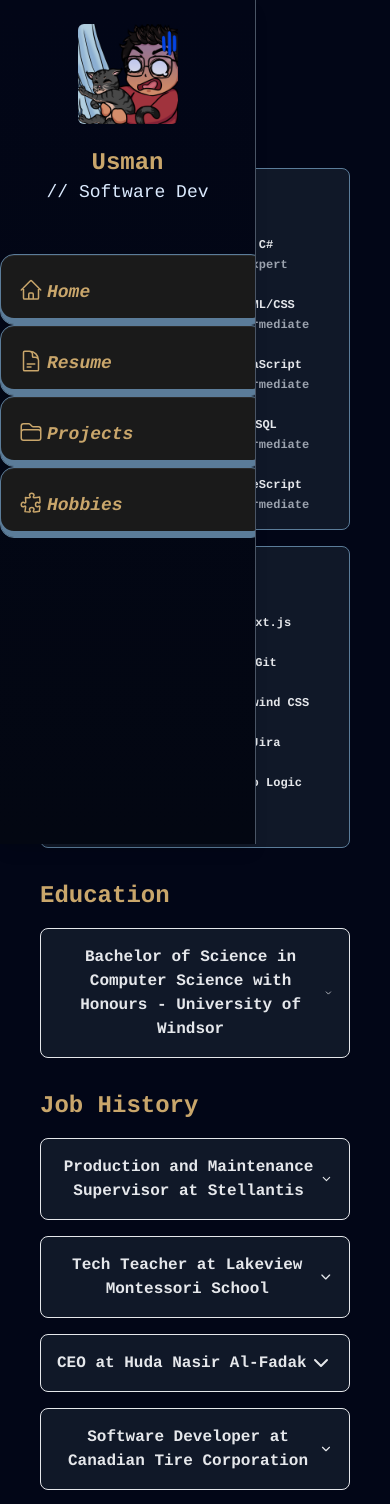
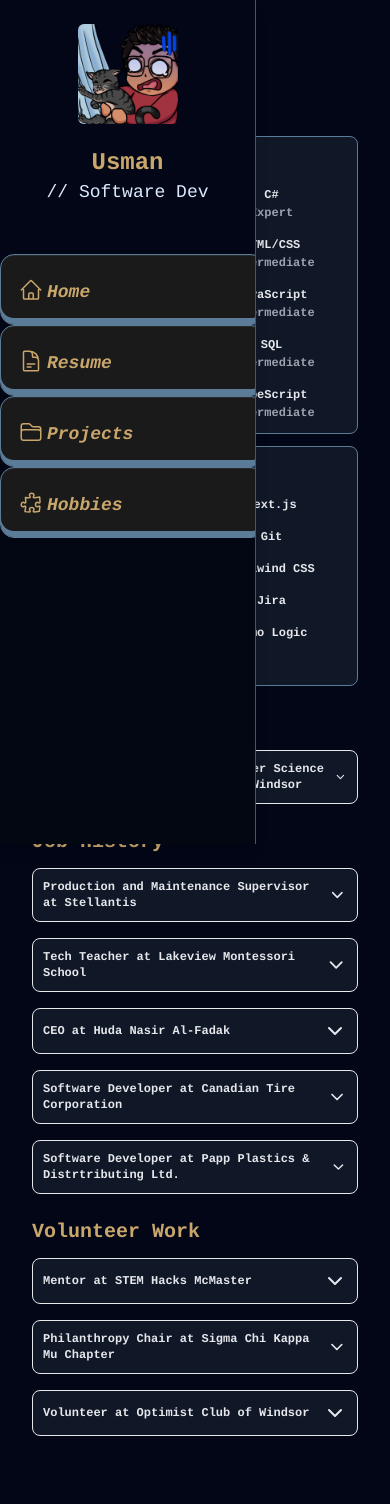
Before and after one commit to Ushmayne/Personal-Site, a Next.js app in the folder my-app/: page /resume in a window 390 px wide. Shown: the top 1504 px of the page. Built offline with nearby package versions, Linux system fonts and the light colour scheme.

Commit message:
added a spotify embed to show recent songs that I have been listening to. Updared the resume page to have improved scaling

```diff
--- a/my-app/app/hobbies/music/page.tsx
+++ b/my-app/app/hobbies/music/page.tsx
@@ -5,37 +5,59 @@ export const metadata = {
   title: 'Music | My Hobbies',
 };
 
+// Array of Spotify embed URLs to choose from
+
+const spotifyEmbeds = [
+  "https://open.spotify.com/embed/track/4NctNkFaMwv4cvgtB7l1JX?utm_source=generator",
+  "https://open.spotify.com/embed/track/5Y6nVaayzitvsD5F7nr3DV?utm_source=generator",
+  "https://open.spotify.com/embed/track/01vCzM84c5JLSkG2iXC9VZ?utm_source=generator",
+  "https://open.spotify.com/embed/track/1E0g6RGjNImtYGXrpKw2Mn?utm_source=generator",
+  "https://open.spotify.com/embed/track/1S3D66ibMVgNxOOZLKmhH0?utm_source=generator",
+];
+
+function getRandomSpotifyEmbed() {
+  return spotifyEmbeds[Math.floor(Math.random() * spotifyEmbeds.length)];
+}
+
 export default function MusicPage() {
+  const randomSpotifyUrl = getRandomSpotifyEmbed();
+
   return (
-    <div className="ml-6 px-12 py-10 min-h-screen">
+    <div className="ml-3 md:ml-6 px-4 md:px-12 py-6 md:py-10 min-h-screen">
       {/* Header */}
-      <div className="mb-12">
-        <h1 className="text-5xl font-bold text-cabin-glow mb-8">Hobbies</h1>
-        <p className="text-cabin-text text-lg">Explore the things I'm passionate about</p>
+      <div className="mb-8 md:mb-12">
+        <h1 className="text-3xl md:text-5xl font-bold text-cabin-glow mb-4 md:mb-8">Hobbies</h1>
+        <p className="text-cabin-text text-base md:text-lg">Explore the things I'm passionate about</p>
       </div>
 
       {/* Navigation Bar */}
       <HobbiesNav activeHobby="music" />
 
       {/* Hobby Content */}
-      <div className="mb-12">
-        <div className="flex items-start gap-8 mb-8">
+      <div className="mb-8 md:mb-12">
+        <div className="flex flex-col md:flex-row items-start gap-4 md:gap-8 mb-6 md:mb-8">
           <div className="flex-1">
-            <h2 className="text-4xl font-bold text-cabin-glow mb-4">
+            <h2 className="text-2xl md:text-4xl font-bold text-cabin-glow mb-3 md:mb-4">
               Music
             </h2>
-            <p className="text-cabin-text text-lg leading-relaxed">
+            <p className="text-cabin-text text-base md:text-lg leading-relaxed">
               Music is a universal language that connects people across cultures and experiences. Over time, I’ve developed an appreciation for a wide range of musical styles, exploring hundreds of genres and continuously expanding my listening habits.
             </p>
           </div>
         </div>
 
         {/* Detailed Content */}
-        <div className="space-y-6 text-cabin-text text-lg leading-relaxed">
+        <div className="space-y-4 md:space-y-6 text-cabin-text text-base md:text-lg leading-relaxed">
           <p>
             My interest in music began at a young age after hearing Love the Way You Lie for the first time, which sparked a lasting curiosity to discover new sounds and artists. Since then, I’ve enjoyed broadening my musical taste and sharing music with others as a way to connect and exchange perspectives.
           </p>
+          <p> Here is a song I have recently been listening to: </p>
+          <div className="w-full overflow-hidden" style={{ aspectRatio: "1 / 1.15" }}>
+            <iframe data-testid="embed-iframe" style={{ borderRadius: "12px", width: "100%", height: "10%" }} src={randomSpotifyUrl} frameBorder="0" allowFullScreen allow="autoplay; clipboard-write; encrypted-media; fullscreen; picture-in-picture" loading="lazy"></iframe>
+          </div>
         </div>
+
+
 
 
       </div>
--- a/my-app/app/resume/page.tsx
+++ b/my-app/app/resume/page.tsx
@@ -178,16 +178,16 @@ function CollapsibleSection({ title, children, defaultOpen = false }: { title: s
     <div className="mb-4 border border-cabin-text rounded-lg overflow-hidden bg-gray-900">
       <button
         onClick={() => setIsOpen(!isOpen)}
-        className="w-full flex items-center justify-between p-4 text-cabin-text font-semibold transition-colors hover:bg-black/20 text-cabin-text"
+        className="w-full flex items-center justify-between p-2.5 sm:p-4 text-cabin-text font-semibold transition-colors hover:bg-black/20 text-xs sm:text-sm md:text-base"
       >
-        <span>{title}</span>
+        <span className="text-left">{title}</span>
         <ChevronDown
           size={24}
           className={`transform transition-transform duration-300 ${isOpen ? 'rotate-180' : ''}`}
         />
       </button>
       <div className={`overflow-hidden transition-all duration-900 ease-in-out ${isOpen ? 'max-h-120' : 'max-h-0'}`}>
-        <div className="p-4 bg-gray-900 border-t border-cabin-text text-cabin-text">
+        <div className="p-2.5 sm:p-4 bg-gray-900 border-t border-cabin-text text-cabin-text text-xs sm:text-sm md:text-base">
           {children}
         </div>
       </div>
@@ -197,31 +197,31 @@ function CollapsibleSection({ title, children, defaultOpen = false }: { title: s
 
 export default function Resume() {
   return (
-    <main className="px-4 md:px-6 lg:px-12 py-6 md:py-10 min-h-screen md:ml-6">
-      <div className="mb-12">
-        <div className="flex flex-col sm:flex-row items-start sm:items-center justify-between gap-4 mb-8">
-          <h1 className="text-2xl sm:text-4xl font-bold text-cabin-glow">Resume</h1>
+    <main className="px-2 sm:px-4 md:px-6 lg:px-12 py-4 sm:py-6 md:py-10 min-h-screen md:ml-6">
+      <div className="mb-8 md:mb-12">
+        <div className="flex flex-col sm:flex-row items-start sm:items-center justify-between gap-3 sm:gap-4 mb-6 sm:mb-8">
+          <h1 className="text-xl sm:text-3xl md:text-4xl font-bold text-cabin-glow">Resume</h1>
           <a
             href="/UsmanNaveedResume.pdf"
             download="UsmanNaveedResume.pdf"
-            className="bg-royal text-cabin-text hover:text-cabin-glow hover:bg-opacity-90 px-6 py-2 rounded-lg font-semibold transition-all whitespace-nowrap"
+            className="bg-royal text-cabin-text hover:text-cabin-glow hover:bg-opacity-90 px-4 sm:px-6 py-1.5 sm:py-2 rounded-lg font-semibold transition-all whitespace-nowrap text-sm sm:text-base"
           >
             Download Resume
           </a>
         </div>
 
         {/* Languages and Dev Tools Section */}
-        <section className="mb-8">
-          <div className="flex flex-col gap-4 lg:gap-12 lg:flex-row">
+        <section className="mb-6 sm:mb-8">
+          <div className="flex flex-col gap-3 sm:gap-4 lg:gap-12 lg:flex-row">
             {/* Languages Box */}
-            <div className="bg-gray-900 border border-cabin-rain p-4 rounded-lg w-full lg:flex-1">
-              <h3 className="text-lg sm:text-xl font-semibold text-cabin-text mb-2 ml-5">Languages</h3>
-              <ul className="grid grid-cols-2 sm:grid-cols-3 md:grid-cols-4 lg:grid-cols-5 gap-2 sm:gap-3 md:gap-4 lg:gap-6 w-full pl-0 m-0">
+            <div className="bg-gray-900 border border-cabin-rain p-3 sm:p-4 rounded-lg w-full lg:flex-1">
+              <h3 className="text-sm sm:text-lg md:text-xl font-semibold text-cabin-text mb-2 ml-3 sm:ml-5">Languages</h3>
+              <ul className="grid grid-cols-2 sm:grid-cols-3 md:grid-cols-4 lg:grid-cols-5 gap-1.5 sm:gap-2 md:gap-3 lg:gap-6 w-full pl-0 m-0">
                 {languages.map((lang) => (
                   <li key={lang.name} className="text-gray-700 flex flex-col items-center group cursor-default ml-0 text-center">
-                    <span className="w-2 h-2 bg-royal rounded-full mb-2 flex-shrink-0"></span>
-                    <span className="font-medium font-semibold text-cabin-text text-xs sm:text-sm">{lang.name}</span>
-                    <span className="text-xs text-cabin-muted font-bold mt-1">
+                    <span className="w-1.5 h-1.5 sm:w-2 sm:h-2 bg-royal rounded-full mb-1 sm:mb-2 flex-shrink-0"></span>
+                    <span className="font-medium font-semibold text-cabin-text text-xs">{lang.name}</span>
+                    <span className="text-xs text-cabin-muted font-bold mt-0.5 sm:mt-1">
                       {lang.proficiency}
                     </span>
                   </li>
@@ -230,13 +230,13 @@ export default function Resume() {
             </div>
 
             {/* Dev Tools Box */}
-            <div className="bg-gray-900 border border-cabin-rain p-4 rounded-lg w-full lg:flex-1">
-              <h3 className="text-lg sm:text-xl font-semibold text-cabin-text mb-2 ml-5">Dev Tools</h3>
-              <ul className="grid grid-cols-2 sm:grid-cols-3 md:grid-cols-4 lg:grid-cols-6 gap-2 sm:gap-3 md:gap-4 lg:gap-6 w-full pl-0 m-0">
+            <div className="bg-gray-900 border border-cabin-rain p-3 sm:p-4 rounded-lg w-full lg:flex-1">
+              <h3 className="text-sm sm:text-lg md:text-xl font-semibold text-cabin-text mb-2 ml-3 sm:ml-5">Dev Tools</h3>
+              <ul className="grid grid-cols-2 sm:grid-cols-3 md:grid-cols-4 lg:grid-cols-6 gap-1.5 sm:gap-2 md:gap-3 lg:gap-6 w-full pl-0 m-0">
                 {devTools.map((tool) => (
                   <li key={tool} className="text-gray-700 flex flex-col items-center m-0">
-                    <span className="w-2 h-2 bg-royal rounded-full mb-2 flex-shrink-0"></span>
-                    <span className="text-center text-cabin-text font-semibold text-xs sm:text-sm">{tool}</span>
+                    <span className="w-1.5 h-1.5 sm:w-2 sm:h-2 bg-royal rounded-full mb-1 sm:mb-2 flex-shrink-0"></span>
+                    <span className="text-center text-cabin-text font-semibold text-xs">{tool}</span>
                   </li>
                 ))}
               </ul>
@@ -245,17 +245,17 @@ export default function Resume() {
         </section>
 
         {/* Education Section */}
-        <section className="mb-8">
-          <h2 className="text-2xl font-bold text-cabin-glow mb-4">Education</h2>
+        <section className="mb-6 sm:mb-8">
+          <h2 className="text-xl sm:text-2xl font-bold text-cabin-glow mb-3 sm:mb-4">Education</h2>
           {education.map((edu, index) => (
             <CollapsibleSection key={index} title={`${edu.degree} - ${edu.school}`}>
-              <div className="space-y-3">
-                <div className="text-sm text-cabin-text font-semibold">{edu.duration}</div>
+              <div className="space-y-2 sm:space-y-3">
+                <div className="text-xs sm:text-sm text-cabin-text font-semibold">{edu.duration}</div>
                 {edu.details && edu.details.length > 0 && (
-                  <ul className="space-y-2">
+                  <ul className="space-y-1.5 sm:space-y-2">
                     {edu.details.map((detail, idx) => (
                       <li key={idx} className="text-cabin-text flex items-start">
-                        <span className="w-2 h-2 bg-royal rounded-full mr-3 mt-1.5 flex-shrink-0"></span>
+                        <span className="w-1.5 h-1.5 sm:w-2 sm:h-2 bg-royal rounded-full mr-2 sm:mr-3 mt-1 sm:mt-1.5 flex-shrink-0"></span>
                         <span>{detail}</span>
                       </li>
                     ))}
@@ -267,16 +267,16 @@ export default function Resume() {
         </section>
 
         {/* Job History Section */}
-        <section className="mb-8">
-          <h2 className="text-2xl font-bold text-cabin-glow mb-4">Job History</h2>
+        <section className="mb-6 sm:mb-8">
+          <h2 className="text-xl sm:text-2xl font-bold text-cabin-glow mb-3 sm:mb-4">Job History</h2>
           {jobs.map((job, index) => (
             <CollapsibleSection key={index} title={`${job.title} at ${job.company}`}>
-              <div className="space-y-3 ">
-                <div className="text-sm text-cabin-text font-semibold">{job.duration}</div>
-                <ul className="space-y-2 ">
+              <div className="space-y-2 sm:space-y-3 ">
+                <div className="text-xs sm:text-sm text-cabin-text font-semibold">{job.duration}</div>
+                <ul className="space-y-1.5 sm:space-y-2 ">
                   {job.description.map((desc, idx) => (
                     <li key={idx} className="text-cabin-text flex items-start">
-                      <span className="w-2 h-2 bg-royal rounded-full mr-3 mt-1.5 flex-shrink-0"></span>
+                      <span className="w-1.5 h-1.5 sm:w-2 sm:h-2 bg-royal rounded-full mr-2 sm:mr-3 mt-1 sm:mt-1.5 flex-shrink-0"></span>
                       <span>{desc}</span>
                     </li>
                   ))}
@@ -288,15 +288,15 @@ export default function Resume() {
 
 
         {/* Volunteer Work Section */}
-        <section className="mb-8">
-          <h2 className="text-2xl font-bold text-cabin-glow mb-4">Volunteer Work</h2>
+        <section className="mb-6 sm:mb-8">
+          <h2 className="text-xl sm:text-2xl font-bold text-cabin-glow mb-3 sm:mb-4">Volunteer Work</h2>
           {volunteerWork.map((vol, index) => (
             <CollapsibleSection key={index} title={`${vol.title} at ${vol.organization}`}>
-              <div className="space-y-3">
-                <ul className="space-y-2">
+              <div className="space-y-2 sm:space-y-3">
+                <ul className="space-y-1.5 sm:space-y-2">
                   {vol.description.map((desc, idx) => (
                     <li key={idx} className="text-cabin-text flex items-start">
-                      <span className="w-2 h-2 bg-royal rounded-full mr-3 mt-1.5 flex-shrink-0"></span>
+                      <span className="w-1.5 h-1.5 sm:w-2 sm:h-2 bg-royal rounded-full mr-2 sm:mr-3 mt-1 sm:mt-1.5 flex-shrink-0"></span>
                       <span>{desc}</span>
                     </li>
                   ))}
```
